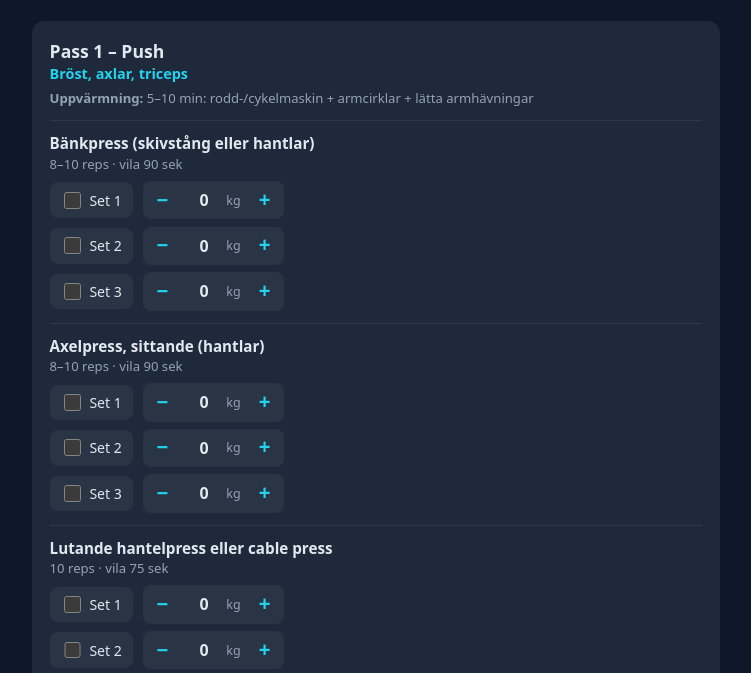
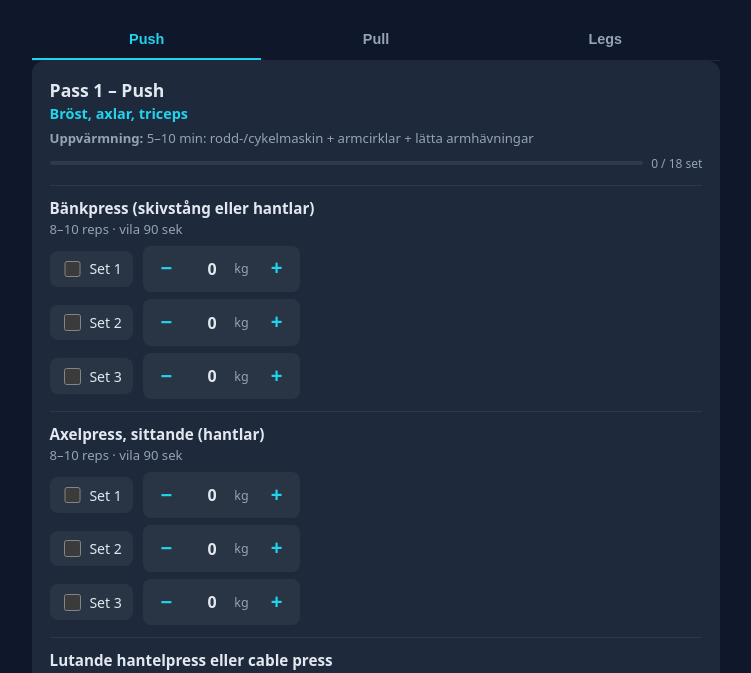
Before and after one commit to markusangesjo/styrka, a plain HTML site: page index.html in a window 1280 px wide. Shown: the part 58-731 px from the top of the page, without its empty margins (264-1015 px from the left). Drawn offline with Linux system fonts and the light colour scheme.

Commit message:
feat: tab navigation per workout day + safe area insets

```diff
--- a/app.js
+++ b/app.js
@@ -110,11 +110,48 @@ function adjustWeight(key, delta) {
   if (display) display.textContent = next % 1 === 0 ? next : next.toFixed(1);
 }
 
-function renderProgram() {
+function getSmartDefault() {
+  const day = new Date().getDay(); // 0=Sun, 1=Mon, ..., 6=Sat
+  if (day === 1 || day === 4) return "push";  // Mon, Thu
+  if (day === 2 || day === 5) return "pull";  // Tue, Fri
+  if (day === 3 || day === 6) return "legs";  // Wed, Sat
+  return "push"; // Sun
+}
+
+let activeDay = getSmartDefault();
+
+function renderTabs() {
+  const main = document.querySelector("main");
+  let tabBar = document.getElementById("tab-bar");
+  if (!tabBar) {
+    tabBar = document.createElement("div");
+    tabBar.id = "tab-bar";
+    tabBar.className = "tab-bar";
+    main.prepend(tabBar);
+  }
+  tabBar.innerHTML = PROGRAM.map((day) => {
+    const label = day.id.charAt(0).toUpperCase() + day.id.slice(1);
+    const isActive = day.id === activeDay;
+    return `<button data-day="${day.id}" class="${isActive ? "active" : ""}" aria-pressed="${isActive}">${label}</button>`;
+  }).join("");
+
+  tabBar.addEventListener("click", (e) => {
+    const btn = e.target.closest("button[data-day]");
+    if (!btn || btn.dataset.day === activeDay) return;
+    activeDay = btn.dataset.day;
+    renderTabs();
+    renderProgram(activeDay);
+  });
+}
+
+function renderProgram(dayId) {
+  if (!dayId) dayId = activeDay;
   const root = document.getElementById("program");
   root.innerHTML = "";
 
-  PROGRAM.forEach((day) => {
+  const day = PROGRAM.find((d) => d.id === dayId);
+  if (!day) return;
+
   const section = document.createElement("section");
   section.className = "day-card";
 
@@ -126,6 +163,25 @@ function renderProgram() {
       <p class="warmup"><strong>Uppvärmning:</strong> ${day.warmup}</p>
     `;
     section.appendChild(header);
+
+    // Progress bar for this day
+    const totalSets = day.exercises.reduce((sum, ex) => sum + ex.sets, 0);
+    let checkedSets = 0;
+    day.exercises.forEach((ex, exIdx) => {
+      for (let s = 0; s < ex.sets; s++) {
+        if (state.sets[setKey(day.id, exIdx, s)]) checkedSets++;
+      }
+    });
+    const pct = totalSets > 0 ? Math.round((checkedSets / totalSets) * 100) : 0;
+    const progressWrap = document.createElement("div");
+    progressWrap.className = "progress-wrap";
+    progressWrap.innerHTML = `
+      <div class="progress-bar-bg">
+        <div class="progress-bar-fill" data-progress-day="${day.id}" style="width:${pct}%"></div>
+      </div>
+      <span class="progress-text" data-progress-text="${day.id}">${checkedSets} / ${totalSets} set</span>
+    `;
+    section.appendChild(progressWrap);
 
     const table = document.createElement("div");
     table.className = "exercise-list";
@@ -187,16 +243,20 @@ function renderProgram() {
   section.appendChild(btnRow);
 
   root.appendChild(section);
-  });
 
   // Checkbox handler — save state + update checked styling
   root.addEventListener("change", (e) => {
     if (e.target.matches('input[type="checkbox"][data-key]')) {
       state.sets[e.target.dataset.key] = e.target.checked;
       saveState(state);
+      if (navigator.vibrate) navigator.vibrate(10);
       // Toggle visual state on the parent set-check label
       const label = e.target.closest(".set-check");
       if (label) label.classList.toggle("is-checked", e.target.checked);
+      // Update progress bar for this day
+      const key = e.target.dataset.key;
+      const dayId = key.split("-")[0];
+      updateProgress(dayId);
     }
   });
 
@@ -211,6 +271,7 @@ function renderProgram() {
 }
 
 function resetSession(dayId) {
+  if (!confirm('Rensa alla bockar för detta pass?')) return;
   // Clear only checkboxes for this day, keep weights and log intact
   const day = PROGRAM.find((d) => d.id === dayId);
   if (!day) return;
@@ -220,7 +281,7 @@ function resetSession(dayId) {
     }
   });
   saveState(state);
-  renderProgram();
+  renderProgram(dayId);
 }
 
 function logSession(dayId, dayName) {
@@ -350,7 +411,8 @@ function showUpdateBanner(worker) {
 }
 
 document.addEventListener("DOMContentLoaded", () => {
-  renderProgram();
+  renderTabs();
+  renderProgram(activeDay);
   setupUpdateBanner();
 
   // Info toggle
--- a/styles.css
+++ b/styles.css
@@ -16,7 +16,7 @@ body {
   font-family: system-ui, -apple-system, "Segoe UI", Roboto, sans-serif;
   background: var(--bg);
   color: var(--text);
-  padding-bottom: 3rem;
+  padding-bottom: calc(3rem + env(safe-area-inset-bottom));
 }
 
 /* ── Header ── */
@@ -25,7 +25,7 @@ body {
   align-items: center;
   justify-content: center;
   gap: 0.6rem;
-  padding: 1.25rem 1.25rem 0.75rem;
+  padding: calc(1.25rem + env(safe-area-inset-top)) 1.25rem 0.75rem;
   position: relative;
 }
 
@@ -94,6 +94,36 @@ body {
   font-size: 0.85rem;
   cursor: pointer;
   white-space: nowrap;
+}
+
+/* ── Tab bar ── */
+.tab-bar {
+  position: sticky;
+  top: 0;
+  z-index: 10;
+  display: flex;
+  background: var(--bg);
+  border-bottom: 1px solid rgba(255, 255, 255, 0.07);
+}
+
+.tab-bar button {
+  flex: 1;
+  padding: 0.65rem;
+  text-align: center;
+  font-weight: 600;
+  font-size: 0.9rem;
+  border: none;
+  border-bottom: 2px solid transparent;
+  background: var(--bg);
+  color: var(--muted);
+  cursor: pointer;
+  -webkit-tap-highlight-color: transparent;
+  transition: color 0.15s, border-color 0.15s;
+}
+
+.tab-bar button.active {
+  color: var(--accent);
+  border-bottom-color: var(--accent);
 }
 
 /* ── Main layout ── */
@@ -199,8 +229,8 @@ main {
   color: var(--accent);
   font-size: 1.25rem;
   font-weight: 700;
-  width: 2.4rem;
-  height: 2.4rem;
+  width: 2.9rem;
+  height: 2.9rem;
   cursor: pointer;
   display: flex;
   align-items: center;
@@ -327,3 +357,28 @@ main {
 .muted {
   color: var(--muted);
 }
+
+.progress-wrap {
+  margin-top: 0.5rem;
+  display: flex;
+  align-items: center;
+  gap: 0.5rem;
+}
+.progress-bar-bg {
+  flex: 1;
+  height: 4px;
+  border-radius: 2px;
+  background: rgba(255,255,255,0.08);
+  overflow: hidden;
+}
+.progress-bar-fill {
+  height: 100%;
+  border-radius: 2px;
+  background: #22d3ee;
+  transition: width 0.2s ease;
+}
+.progress-text {
+  font-size: 0.75rem;
+  color: #94a3b8;
+  white-space: nowrap;
+}
```
Lines whose indentation alone changed are shown as unchanged.
